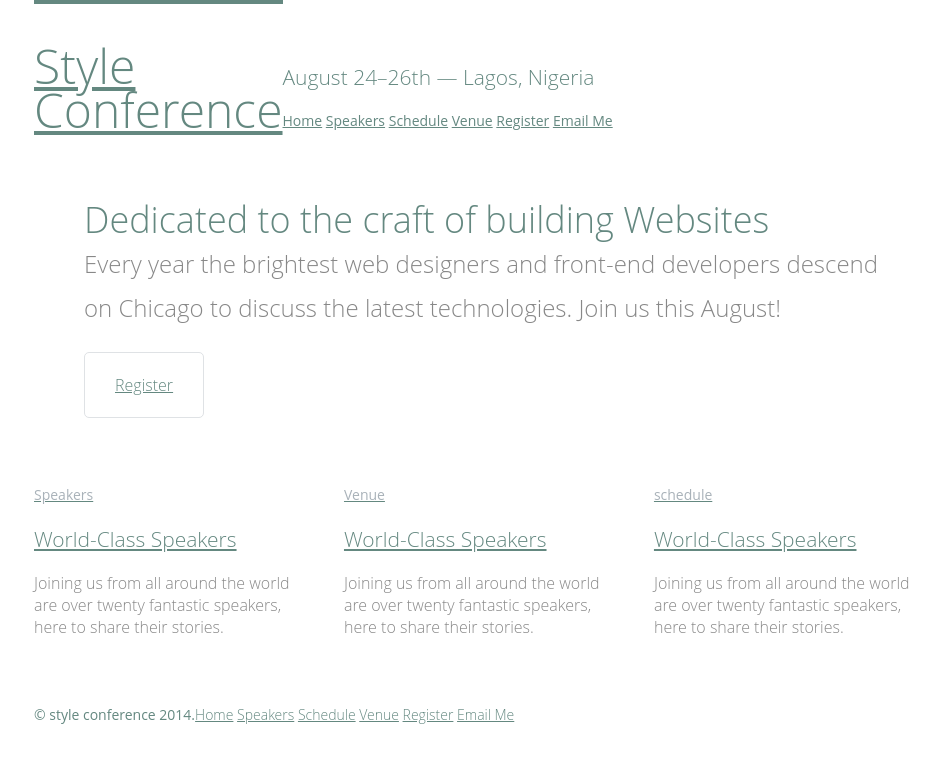
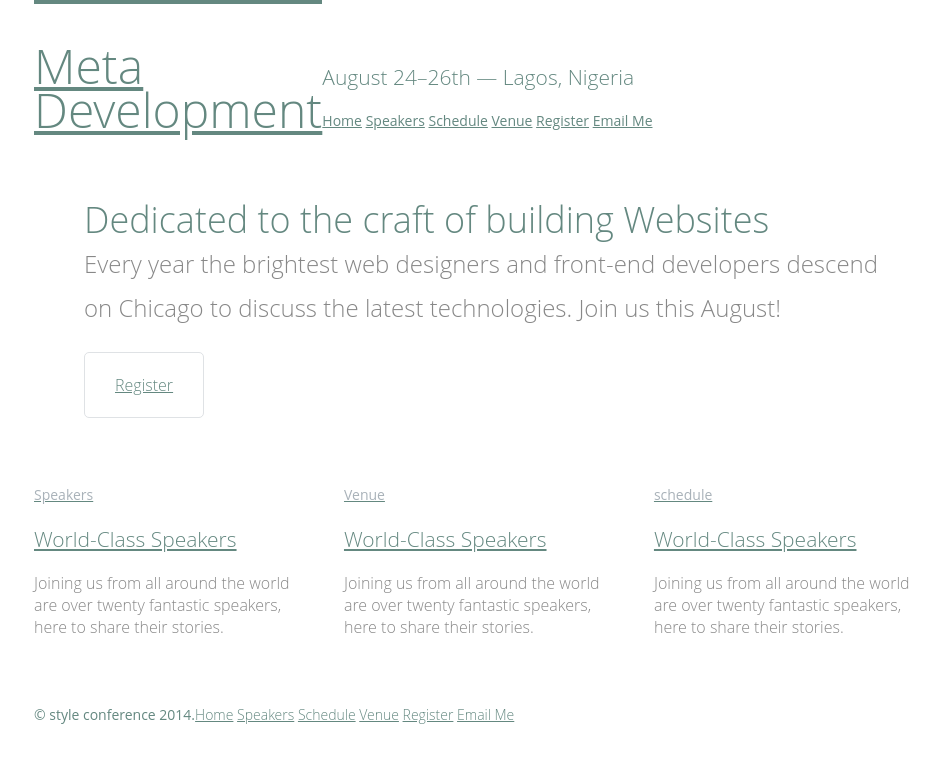
Before and after one commit to Isreal-ogbu/Meta-projects, a plain HTML site: page project1/index.html in a window 1280 px wide. Shown: the whole page, without its empty margins (156-1095 px from the left). Drawn offline with Linux system fonts and the light colour scheme.

```diff
--- a/project1/index.html
+++ b/project1/index.html
@@ -9,7 +9,7 @@
 </head>
 <body>
     <header class="containers group">
-       <section><h1 class="logo"><a href="index2.html">Style <br>Conference</a></h1></section>
+       <section><h1 class="logo"><a href="index2.html"> Meta<br>Development</a></h1></section>
         <h3 class="tag-line">August 24&ndash;26th &mdash; Lagos, Nigeria</h3>
         <nav class="primary-nav">
             <a href="index2.html" >Home</a>
```
